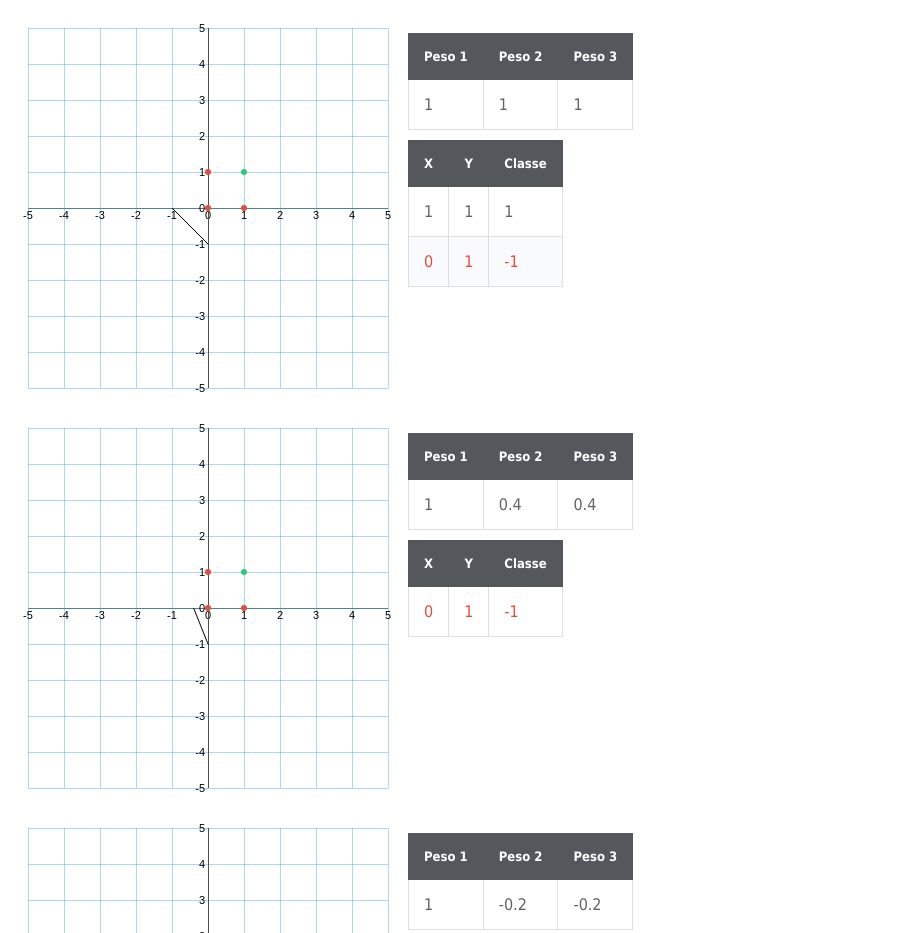
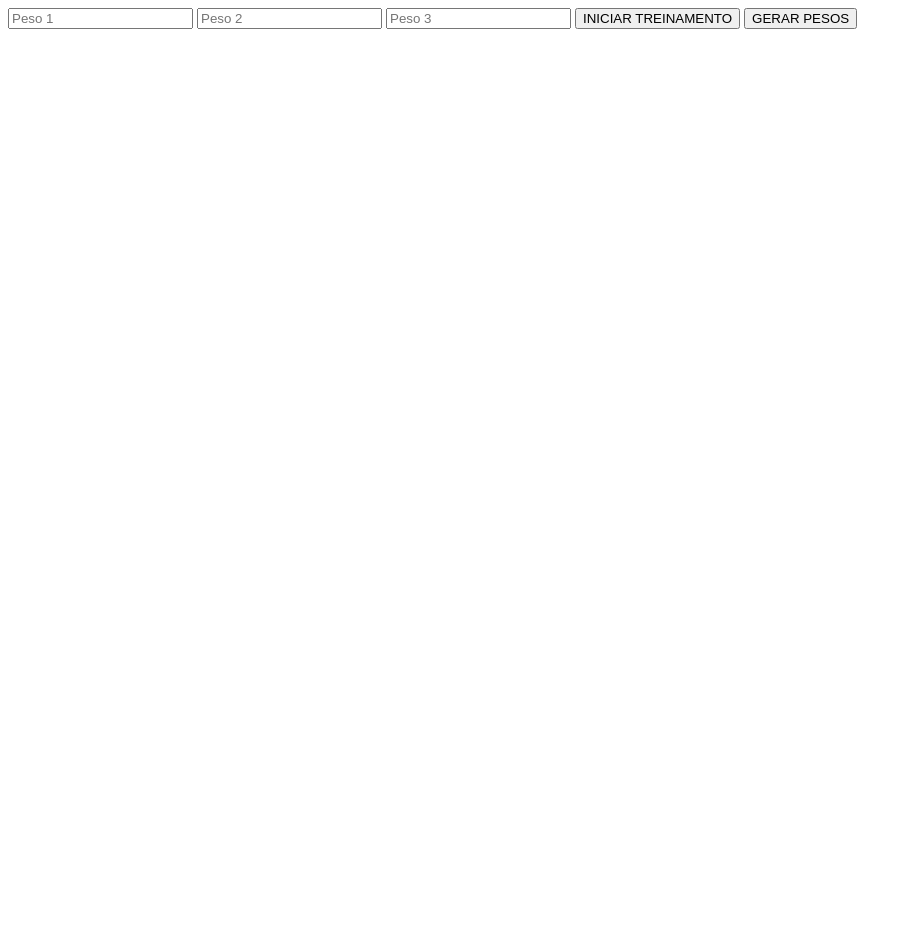
Before and after one commit to dilermando-araujo/ia-perceptron-implementation, a plain HTML site: page index.html in a window 1280 px wide. Shown: the top 933 px of the page, without its empty margins (0-912 px from the left). After the commit the page ends 800 px from the top, so only its background shows below. Drawn offline with Linux system fonts and the light colour scheme.

Commit message:
Adicionar edição dos pesos iniciais

```diff
--- /dev/null
+++ b/form.js
@@ -0,0 +1,19 @@
+function generate_weights_random() {
+    const min = -50;
+    const max = 50;
+
+    for (let i = 0; i < 3; i++) {
+        document.getElementById(`input-weight-${i}`).value = Math.floor(Math.random() * (max - min + 1)) + min;
+    }
+}
+
+function on_start_training() {
+    for (let i = 0; i < 3; i++) {
+        neuron_weights[i] = Number(document.getElementById(`input-weight-${i}`).value);
+        weight_history[0][i] = Number(document.getElementById(`input-weight-${i}`).value);
+    }
+    document.getElementById('app').innerHTML = '';
+
+    run_training();
+    draw_weight_history_charts(weight_history, training_history);
+}
--- a/index.html
+++ b/index.html
@@ -9,10 +9,18 @@
 </head>
 <body>
 
+    <div>
+        <input id="input-weight-0" type="number" placeholder="Peso 1"/>
+        <input id="input-weight-1" type="number" placeholder="Peso 2"/>
+        <input id="input-weight-2" type="number" placeholder="Peso 3"/>
+        <button onclick="on_start_training()">INICIAR TREINAMENTO</button>
+        <button onclick="generate_weights_random()">GERAR PESOS</button>
+    </div>
     <div id="app"></div>
 
     <script src="d3.min.js"></script>
     <script src="draw.js"></script>
     <script src="script.js"></script>
+    <script src="form.js"></script>
 </body>
 </html>
--- a/script.js
+++ b/script.js
@@ -4,11 +4,11 @@ const inputs = [
     [1, 0, 1, -1],
     [0, 0, 1, -1]
 ];
-const neuron_weights = [1, 1, 1];
-const weight_history = [[1, 1, 1]];
-const training_history = [];
+let neuron_weights = [] // [1, 1, 1];
+let weight_history = [[]] // [[1, 1, 1]];
+let training_history = [];
 
-const learning_rate = 0.3;
+let learning_rate = 0.3;
 
 function add_weights_to_history(current_weights) {
     const history_row = [];
@@ -46,7 +46,7 @@ function neuron(input, output) {
     )
 }
 
-function recalculate_weights(generatedClass) {
+function recalculate_weights(generatedClass, idx) {
     for (let weight_idx in neuron_weights) {
         neuron_weights[weight_idx] = neuron_weights[weight_idx] + (learning_rate * (inputs[idx][3] - generatedClass) * inputs[idx][weight_idx]);
     }
@@ -54,7 +54,9 @@ function recalculate_weights(generatedClass) {
     add_weights_to_history(neuron_weights);
 }
 
+function run_training() {
     let idx = -1;
+
     while (idx + 1 < inputs.length) {
         idx++;
 
@@ -64,10 +66,9 @@ while (idx + 1 < inputs.length) {
             if (test_input(inputs[idx], generatedClass, inputs[idx][3])) break;
 
             restart = true;
-        recalculate_weights(generatedClass);
+            recalculate_weights(generatedClass, idx);
         }
 
         if (restart) idx = -1;
     }
-
-draw_weight_history_charts(weight_history, training_history);
+}
```
Lines whose indentation alone changed are shown as unchanged.
